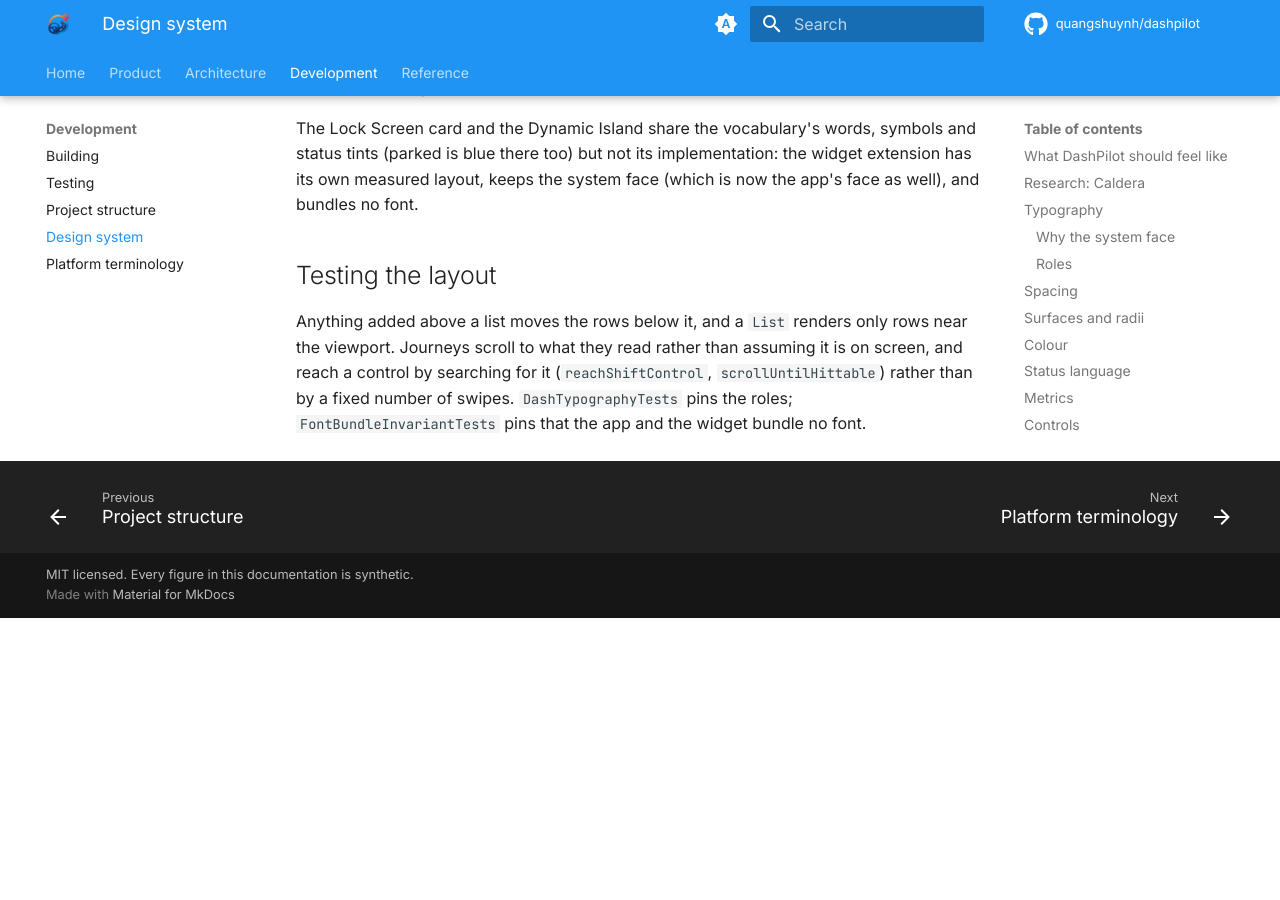
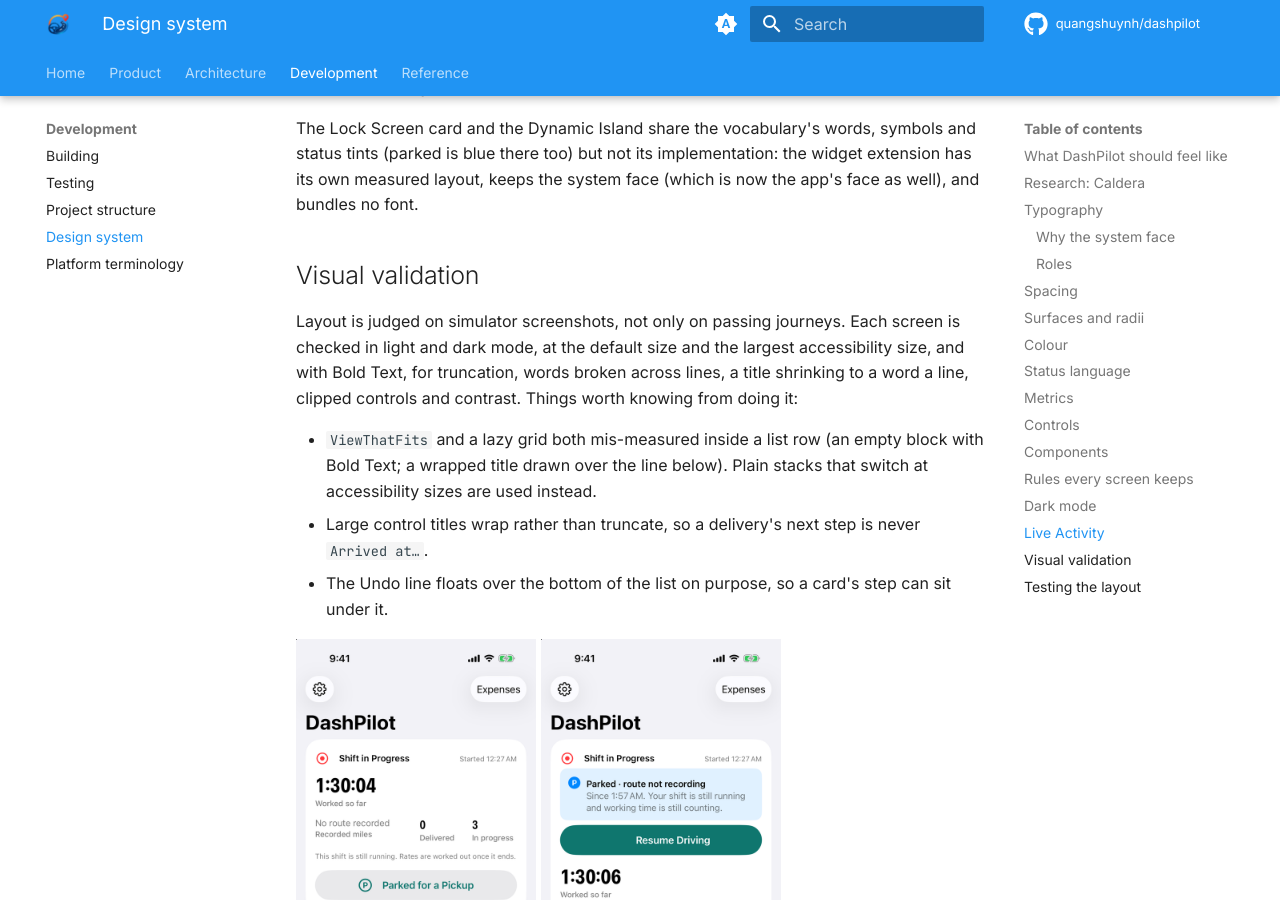
Before and after one commit to quangshuynh/dashpilot, an MkDocs documentation site: the page built from docs/development/design-system.md, in a window 1280 px wide and 900 px high, scrolled down 8445 px. Built offline with MkDocs 1.6.1 and Material for MkDocs 9.7.7, drawn with Linux system fonts in a browser that asks for light colours; comment, search, counter and statistics services are not loaded; before the commit the page ends 9063 px from its top, so only the background shows below that.

Commit message:
docs: describe the V2 screens, and add three screenshots
The shift workflow's layout (the deliveries between the shift header and
Pause and End, the paused and parked banners), the completed shift's
Estimated Costs and its ledger without repetition, Period Summary leading
with Earnings and gathering its explanations at the end, the dependent
Settings switch, and the Live Activity's shared hues. The design system
gains a visual-validation section. README gains three screenshots taken
from this build with synthetic fixture data.

```diff
--- a/docs/development/design-system.md
+++ b/docs/development/design-system.md
@@ -260,6 +260,23 @@
 (parked is blue there too) but not its implementation: the widget extension has its own measured
 layout, keeps the system face (which is now the app's face as well), and bundles no font.
 
+## Visual validation
+
+Layout is judged on simulator screenshots, not only on passing journeys. Each screen is checked in
+light and dark mode, at the default size and the largest accessibility size, and with Bold Text, for
+truncation, words broken across lines, a title shrinking to a word a line, clipped controls and
+contrast. Things worth knowing from doing it:
+
+- `ViewThatFits` and a lazy grid both mis-measured inside a list row (an empty block with Bold Text;
+  a wrapped title drawn over the line below). Plain stacks that switch at accessibility sizes are
+  used instead.
+- Large control titles wrap rather than truncate, so a delivery's next step is never `Arrived at…`.
+- The Undo line floats over the bottom of the list on purpose, so a card's step can sit under it.
+
+![A running shift with stacked deliveries](../images/screenshots/home-stacked-deliveries.png){ width="240" }
+![A parked shift](../images/screenshots/home-parked.png){ width="240" }
+![A period summary](../images/screenshots/period-summary.png){ width="240" }
+
 ## Testing the layout
 
 Anything added above a list moves the rows below it, and a `List` renders only rows near the
```
Also changed, not shown: README.md (+6 -0 lines), docs/product/estimated-fuel.md (+3 -1 lines), docs/product/live-activity.md (+3 -0 lines), docs/product/period-summaries.md (+7 -5 lines), docs/product/settings.md (+3 -2 lines), docs/product/shift-workflow.md (+27 -15 lines), docs/images/screenshots/home-parked.png (added), docs/images/screenshots/home-stacked-deliveries.png (added), docs/images/screenshots/period-summary.png (added).
